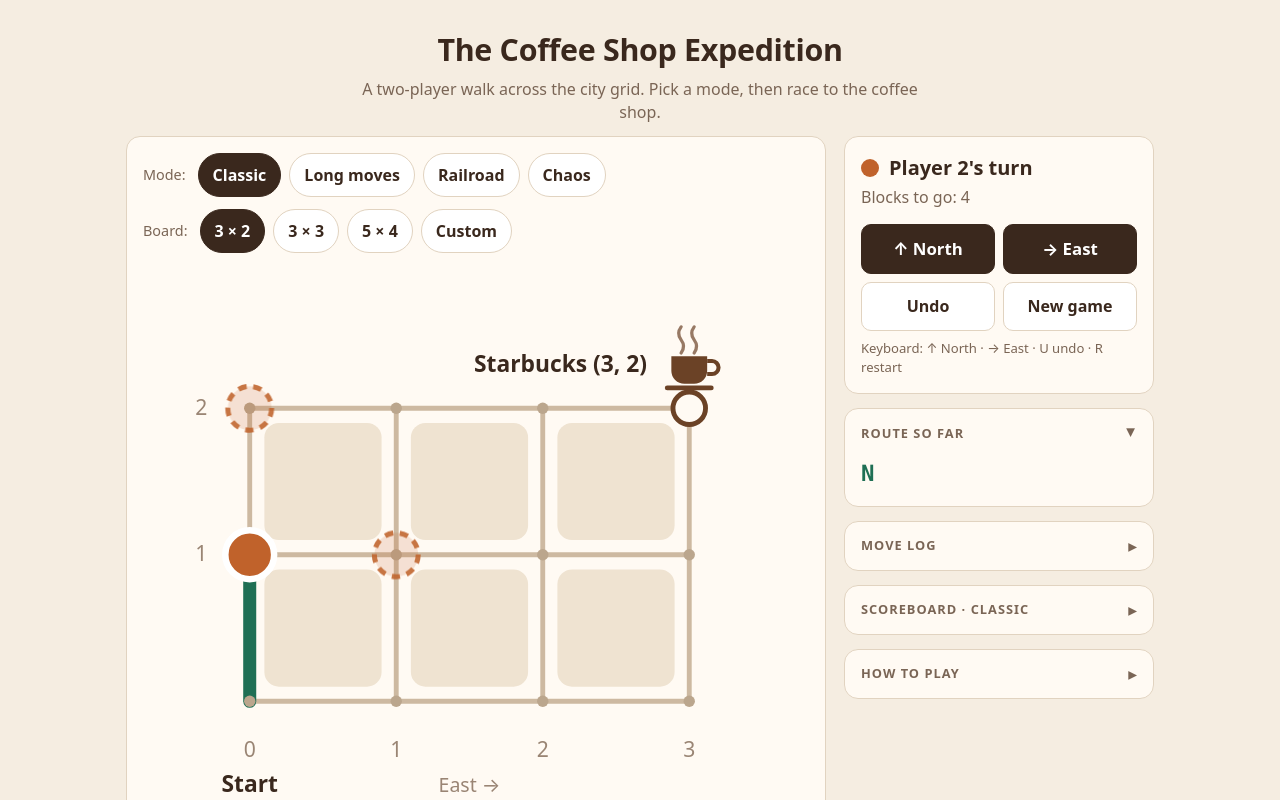
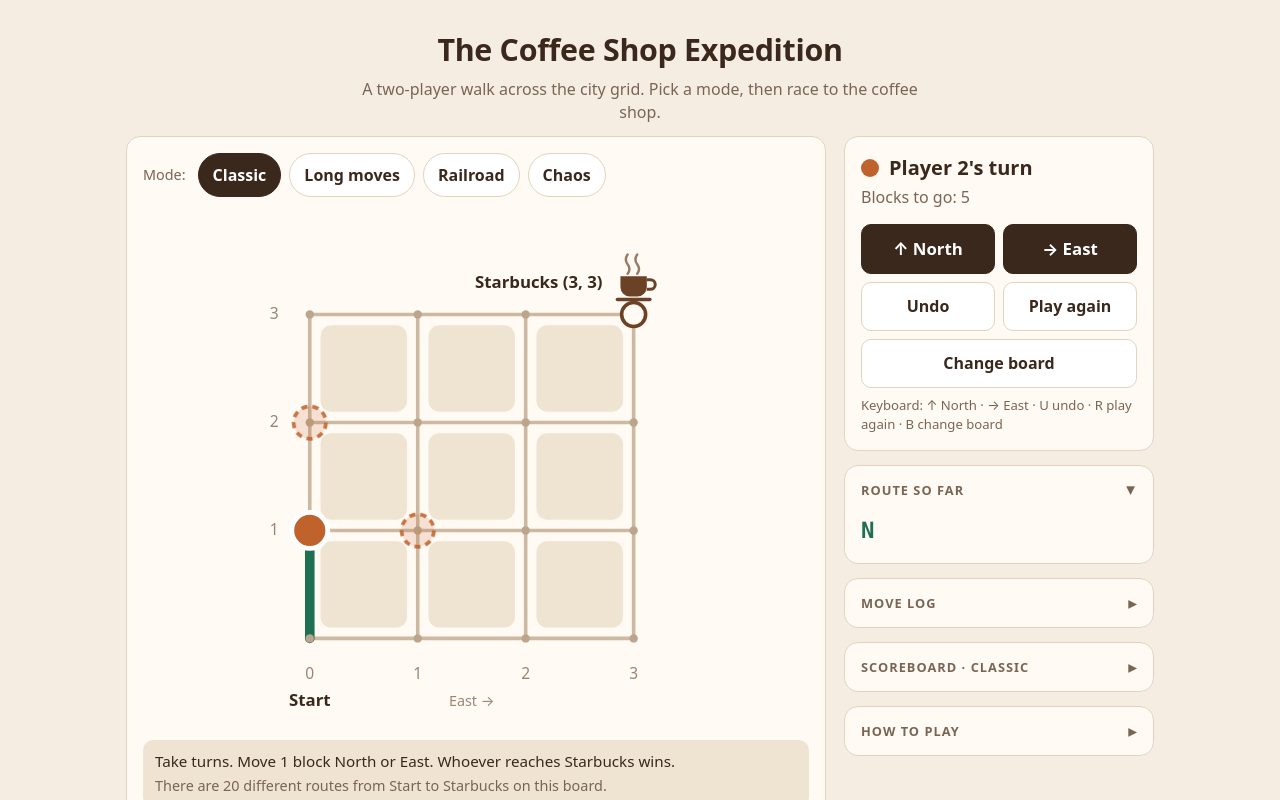
Before and after one commit to dschell3/coffee-shop-expedition, a plain HTML site: page v2/index.html in a window 1280 px wide. Both pictures are taken after a click on the button "↑ North". Shown: the top 800 px of the page. Drawn offline with Linux system fonts and the light colour scheme.

Commit message:
Replace board presets with setup

```diff
--- a/v2/index.html
+++ b/v2/index.html
@@ -146,6 +146,7 @@
     border: 1px solid var(--line); background: var(--btn-bg); color: var(--ink);
   }
   .btn.move { font-size: 1.05rem; background: var(--solid); color: var(--solid-ink); border-color: var(--solid); }
+  .btn.wide { grid-column: 1 / -1; }
   .btn:disabled { opacity: .4; cursor: not-allowed; }
   .btn:focus-visible, .size-btn:focus-visible { outline: 3px solid var(--p1); outline-offset: 2px; }
   .keys { color: var(--muted); font-size: 0.82rem; margin: 8px 0 0; }
@@ -196,10 +197,7 @@
       <div class="sizes" role="group" aria-label="Game mode" id="modes">
         <span>Mode:</span>
       </div>
-      <div class="sizes" role="group" aria-label="Board size" id="sizes">
-        <span>Board:</span>
-      </div>
-      <div class="sizes" role="group" aria-label="Mode settings" id="options" hidden></div>
+      <div class="sizes" role="group" aria-label="Board size and mode settings" id="options" hidden></div>
       <div id="board"></div>
       <div class="rules" id="rules"></div>
       <p class="hint" id="boardHint">Tap a glowing corner, use the buttons, or press ↑ / →.</p>
@@ -217,7 +215,8 @@
           <button class="btn" id="btnS" hidden>↓ South</button>
           <button class="btn" id="btnW" hidden>← West</button>
           <button class="btn" id="btnUndo">Undo</button>
-          <button class="btn" id="btnNew">New game</button>
+          <button class="btn" id="btnNew">Play again</button>
+          <button class="btn wide" id="btnBoard">Change board</button>
         </div>
         <p class="keys" id="keys"></p>
         <div class="hintbox" id="hintBox" hidden>
@@ -256,6 +255,7 @@
         <div class="body">
           <ol>
             <li>The token starts at the bottom-left corner. The coffee shop is at the top-right corner.</li>
+            <li>Before the first move, tap any corner of the map to choose where the coffee shop goes. Boards go up to 6 by 6.</li>
             <li>Players take turns. Player 1 goes first.</li>
             <li>On your turn, move one block North (↑) or East (→). No diagonals and no going back.</li>
             <li>Whoever moves the token into the coffee shop wins.</li>
@@ -271,18 +271,15 @@
 <script>
 (function () {
   const PCLASS = { 1: 'var(--p1)', 2: 'var(--p2)' };
-  const SIZES = { '3x2': [3, 2], '3x3': [3, 3], '5x4': [5, 4], '4x4': [4, 4], '5x5': [5, 5] };
   const DIRNAME = { N: 'North', E: 'East', S: 'South', W: 'West' };
   const MODES = {
     classic: {
       name: 'Classic',
-      boards: ['3x2', '3x3', '5x4'],
       rules: 'Take turns. Move 1 block North or East. Whoever reaches Starbucks wins.',
       hint: 'Tap a glowing corner, use the buttons, or press ↑ / →.'
     },
     long: {
       name: 'Long moves',
-      boards: ['3x2', '3x3', '5x4'],
       long: true,
       solver: true,
       rules: 'On your turn, move as many blocks as you like, but all North or all East. At least 1 block. Whoever reaches Starbucks wins.',
@@ -290,7 +287,6 @@
     },
     rail: {
       name: 'Railroad',
-      boards: ['3x3', '4x4', '5x5'],
       rail: true,
       solver: true,
       rules: 'A train track runs from Start to Starbucks (the dashed line). You may walk along the track, but never cross below it. Move 1 block North or East.',
@@ -299,7 +295,6 @@
     },
     chaos: {
       name: 'Chaos',
-      boards: ['3x2', '3x3', '5x4'],
       chaos: true,
       long: true,
       rules: 'Long moves: go as far as you like, all North or all East. On every 3rd turn (3, 6, 9, and so on), you may step back South or West instead. Never back onto Start.',
@@ -323,18 +318,17 @@
   const isRail = () => !!MODES[mode].rail;
   const hasSolver = () => !!MODES[mode].solver;
   const keysText = () => '↑ North · → East' + (isChaosMode() ? ' · ↓ South · ← West on chaos turns' : '') +
-    (isLong() ? ' · 1–9 picks how many blocks' : '') + (hasSolver() ? ' · H hint' : '') + ' · U undo · R restart';
+    (isLong() ? ' · 1–9 picks how many blocks' : '') + (hasSolver() ? ' · H hint' : '') + ' · U undo · R play again · B change board';
   // Can the token stand on corner (x, y) in this mode?
   const cornerOk = (x, y) => !isRail() || y >= x;
 
   let mode = 'classic';
-  let sizeKey = '3x2';           // a preset key, or 'custom'
-  let n = 3, m = 2;
-  const MAXB = 6;                // biggest custom board, so it still fits on a phone
-  let custom = { n: 4, m: 3 };   // the last custom size chosen
-  const isCustom = () => sizeKey === 'custom';
-  // Setup is the time before the first move, when Starbucks can still be placed.
-  const inSetup = () => isCustom() && moves.length === 0;
+  let n = 3, m = 3;      // board width and height: Starbucks is at corner (n, m)
+  const MAXB = 6;        // biggest board, so it still fits on a phone
+  // Setup is when Starbucks can still be placed: at the start, and after "Change board".
+  // It ends with the first move. "Play again" keeps the board and skips setup.
+  let setup = true;
+  const inSetup = () => setup && moves.length === 0;
   const boardKey = () => `${n}x${m}`;
   let path = [{ x: 0, y: 0 }];
   let moves = [];      // each move is { d: 'N' | 'E', k: blocks }
@@ -464,6 +458,7 @@
     moves.push({ d: mv.d, k: mv.k });
     steps = 1;
     hintText = '';
+    setup = false;
     if (isOver()) {
       const s = scoreFor(boardKey());
       s.games++;
@@ -496,25 +491,17 @@
     render();
   }
 
-  function setSize(key) {
-    sizeKey = key;
-    if (key === 'custom') {
-      // Railroad boards are always square.
-      n = custom.n;
-      m = isRail() ? custom.n : custom.m;
-    } else {
-      [n, m] = SIZES[key];
-    }
+  // Put Starbucks at corner (w, h). Railroad boards are always square.
+  function setBoard(w, h) {
+    const clamp = v => Math.max(1, Math.min(MAXB, v));
+    n = clamp(w);
+    m = isRail() ? n : clamp(h);
     newGame();
   }
 
-  // Set the custom board size (Starbucks goes to corner (w, h)). Only during setup.
-  function setCustom(w, h) {
-    const clamp = v => Math.max(1, Math.min(MAXB, v));
-    w = clamp(w);
-    h = isRail() ? w : clamp(h);
-    custom = { n: w, m: h };
-    setSize('custom');
+  function changeBoard() {
+    setup = true;
+    newGame();
   }
 
   function setRailLong(on) {
@@ -529,9 +516,9 @@
 
   function setMode(key) {
     mode = key;
-    // If this mode doesn't offer the current board, fall back to its first one.
-    const boards = MODES[mode].boards;
-    setSize(boards.includes(sizeKey) || isCustom() ? sizeKey : boards[0]);
+    // Railroad needs a square board, so square it up if needed.
+    if (isRail() && n !== m) m = n;
+    newGame();
   }
 
   function cupIcon(cx, cy) {
@@ -547,7 +534,7 @@
 
   function renderBoard() {
     const cell = 90, padL = 64, padR = 72, padT = 88, padB = 76;
-    // During custom setup the drawing shows a bigger map, so Starbucks can be placed on any corner of it.
+    // During setup the drawing shows a bigger map, so Starbucks can be placed on any corner of it.
     const setup = inSetup();
     const mw = setup ? MAXB : n, mh = setup ? MAXB : m;
     const W = mw * cell + padL + padR, H = mh * cell + padT + padB;
@@ -556,7 +543,7 @@
     const c = cur();
     const railNote = isRail() ? ' A train track runs along the diagonal; corners below it are off limits.' : '';
     const setupNote = setup ? ' Setup: tap any corner of the map to put the coffee shop there.' : '';
-    let s = `<svg viewBox="0 0 ${W} ${H}" role="img" aria-label="${MODES[mode].name} mode, ${n} by ${m} board. Token at (${c.x}, ${c.y}). Coffee shop at (${n}, ${m}).${railNote}${setupNote}">`;
+    let s = `<svg viewBox="0 0 ${W} ${H}" style="max-width:${Math.round(W * 1.2)}px;margin:0 auto" role="img" aria-label="${MODES[mode].name} mode, ${n} by ${m} board. Token at (${c.x}, ${c.y}). Coffee shop at (${n}, ${m}).${railNote}${setupNote}">`;
 
     if (setup) {
       // Faint map streets and corners beyond the current board.
@@ -629,7 +616,7 @@
       el.addEventListener('click', () => move(el.dataset.move, Number(el.dataset.k)));
     });
     $('board').querySelectorAll('.place').forEach(el => {
-      el.addEventListener('click', () => setCustom(Number(el.dataset.x), Number(el.dataset.y)));
+      el.addEventListener('click', () => setBoard(Number(el.dataset.x), Number(el.dataset.y)));
     });
   }
 
@@ -699,7 +686,7 @@
     $('btnS').disabled = !canMove('S', backSteps);
     $('btnW').disabled = !canMove('W', backSteps);
     $('btnUndo').disabled = !moves.length || isOver();
-    $('btnNew').textContent = isOver() ? 'Play again' : 'New game';
+    $('btnBoard').hidden = inSetup();
     $('keys').textContent = `Keyboard: ${keysText()}`;
     $('hintBox').hidden = !hasSolver() || isOver();
     $('hintOut').textContent = hintText;
@@ -731,12 +718,11 @@
     $('scoreTitle').textContent = `Scoreboard · ${scoreName()}`;
     const showDraws = isChaosMode();
     $('drawHead').hidden = !showDraws;
-    // Preset boards first, then any custom sizes played in this mode.
-    const keys = [...MODES[mode].boards];
-    Object.keys(scores[scoreMode()] || {})
-      .filter(k => !keys.includes(k) && scores[scoreMode()][k].games > 0)
-      .sort((a, b) => a.split('x').reduce((t, v) => t * 10 + Number(v), 0) - b.split('x').reduce((t, v) => t * 10 + Number(v), 0))
-      .forEach(k => keys.push(k));
+    // One row for the current board, plus every board size played in this mode.
+    const size = k => k.split('x').reduce((t, v) => t * 10 + Number(v), 0);
+    const keys = Object.keys(scores[scoreMode()] || {}).filter(k => scores[scoreMode()][k].games > 0);
+    if (!keys.includes(boardKey())) keys.push(boardKey());
+    keys.sort((a, b) => size(a) - size(b));
     $('scores').innerHTML = keys.map(k => {
       const s = scoreFor(k);
       const [a, b] = k.split('x');
@@ -762,13 +748,7 @@
     renderPills($('modes'), Object.keys(MODES).map(k => [k, MODES[k].name]), mode, setMode);
   }
 
-  function renderSizes() {
-    const items = MODES[mode].boards.map(k => [k, `${SIZES[k][0]} × ${SIZES[k][1]}`]);
-    items.push(['custom', 'Custom']);
-    renderPills($('sizes'), items, sizeKey, setSize);
-  }
-
-  // A minus / number / plus control for the custom board size.
+  // A minus / number / plus control for the board size.
   function stepper(label, value, onChange) {
     const box = document.createElement('div');
     box.className = 'opt stepper';
@@ -798,8 +778,9 @@
     }
     let rules = isRail() && railLong ? MODES.rail.rulesLong : MODES[mode].rules;
     if (isChaosMode()) rules += ' ' + CHAOS_RULES[chaosRule].text;
-    // On a custom board, say who should win. Chaos has no answer, since moves can loop.
-    if (isCustom() && !isChaosMode()) {
+    // Say who should win, but only once this board has been played, so the first game
+    // stays a surprise. Chaos has no answer, since moves can loop.
+    if (!isChaosMode() && scoreFor(boardKey()).games > 0) {
       const p1Loses = makeSolver()(0, 0);
       count += ` With best play, Player ${p1Loses ? 2 : 1} wins on this board.`;
     }
@@ -815,10 +796,10 @@
     box.innerHTML = '';
     if (inSetup()) {
       if (isRail()) {
-        box.appendChild(stepper('Size', n, v => setCustom(v, v)));
+        box.appendChild(stepper('Size', n, v => setBoard(v, v)));
       } else {
-        box.appendChild(stepper('Width', n, v => setCustom(v, m)));
-        box.appendChild(stepper('Height', m, v => setCustom(n, v)));
+        box.appendChild(stepper('Width', n, v => setBoard(v, m)));
+        box.appendChild(stepper('Height', m, v => setBoard(n, v)));
       }
     }
     if (isRail()) {
@@ -852,7 +833,6 @@
 
   function render() {
     renderModes();
-    renderSizes();
     renderOptions();
     renderRules();
     renderBoard();
@@ -870,6 +850,7 @@
   $('btnW').addEventListener('click', () => move('W', backSteps()));
   $('btnUndo').addEventListener('click', undo);
   $('btnNew').addEventListener('click', newGame);
+  $('btnBoard').addEventListener('click', changeBoard);
   $('btnHint').addEventListener('click', showHint);
   document.addEventListener('keydown', e => {
     if (e.target.closest && e.target.closest('input, textarea, select')) return;
@@ -880,6 +861,7 @@
     else if (k === 'ArrowLeft') { e.preventDefault(); move('W', backSteps()); }
     else if (k === 'u' || k === 'U') undo();
     else if (k === 'r' || k === 'R') newGame();
+    else if (k === 'b' || k === 'B') changeBoard();
     else if ((k === 'h' || k === 'H') && hasSolver() && !isOver()) showHint();
     else if (isLong() && /^[1-9]$/.test(k)) setSteps(Number(k));
   });
@@ -887,12 +869,12 @@
   // Hooks for the self-check script below. They run the real game code on a
   // temporary board, then put the live game back the way it was.
   function withState(opts, fn) {
-    const saved = { mode, sizeKey, n, m, path, moves, railLong, chaosRule };
-    mode = opts.mode; n = opts.n; m = opts.m; sizeKey = `${n}x${m}`;
+    const saved = { mode, n, m, path, moves, railLong, chaosRule };
+    mode = opts.mode; n = opts.n; m = opts.m;
     railLong = !!opts.railLong; chaosRule = opts.chaosRule || 'cap';
     path = [{ x: 0, y: 0 }]; moves = [];
     try { return fn(); }
-    finally { ({ mode, sizeKey, n, m, path, moves, railLong, chaosRule } = saved); }
+    finally { ({ mode, n, m, path, moves, railLong, chaosRule } = saved); }
   }
   window.CoffeeShopCheck = {
     countPaths,
```
